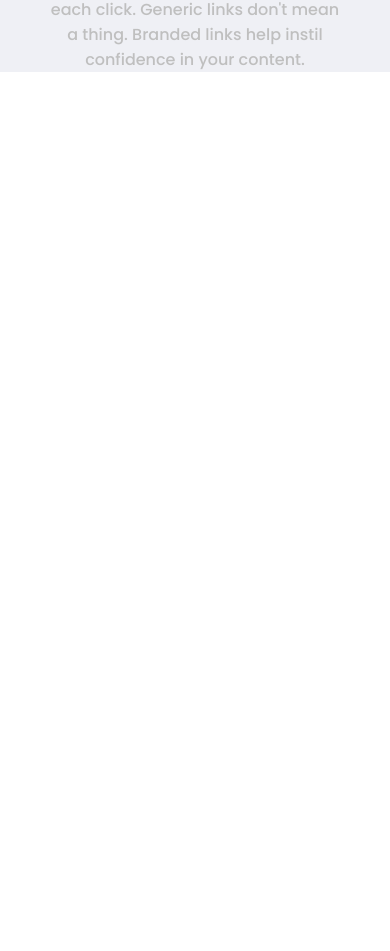
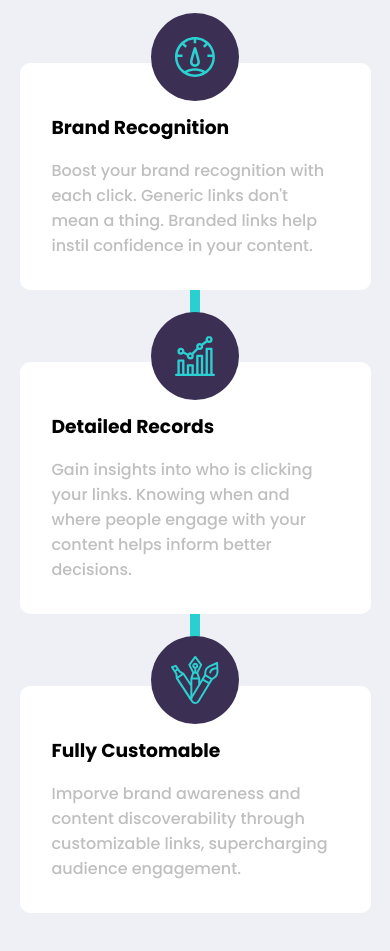
Before and after one commit to burakndmr/react-url-shorter, a React (Create React App) app: page / in a window 390 px wide. Shown: the part 1297-2248 px from the top of the page. Before the commit the page ends 1369 px from the top, so only its background shows below. Built offline with nearby package versions, Linux system fonts and the light colour scheme.

Commit message:
details section done.

```diff
--- a/src/App.jsx
+++ b/src/App.jsx
@@ -1,5 +1,5 @@
+import MainContext from "./Context/MainContext";
 import { useContext, useState } from "react";
-import MainContext from "./Context/MainContext";
 import Form from "./Components/Form";
 import LinkItem from "./Components/LinkItem";
 import Header from "./Components/Header";
--- a/src/Components/Details.js
+++ b/src/Components/Details.js
@@ -1,5 +1,7 @@
 import React from "react";
-
+import BrandIcon from "../Assets/Components/Icons/BrandIcon";
+import DetailedIcon from "../Assets/Components/Icons/DetailedIcon";
+import CostumizableIcon from "../Assets/Components/Icons/CostumizableIcon";
 const Details = () => {
   return (
     <div className="details">
@@ -10,11 +12,35 @@ const Details = () => {
       </p>
 
       <div className="details-container">
+        <div className="line"></div>
         <div className="box">
+          <div className="icon-container">
+            <BrandIcon />
+          </div>
           <h3>Brand Recognition</h3>
           <p>
             Boost your brand recognition with each click. Generic links don't
             mean a thing. Branded links help instil confidence in your content.
+          </p>
+        </div>
+        <div className="box" id="two">
+          <div className="icon-container">
+            <DetailedIcon />
+          </div>
+          <h3>Detailed Records</h3>
+          <p>
+            Gain insights into who is clicking your links. Knowing when and
+            where people engage with your content helps inform better decisions.
+          </p>
+        </div>
+        <div className="box" id="three">
+          <div className="icon-container">
+            <CostumizableIcon />
+          </div>
+          <h3>Fully Customable</h3>
+          <p>
+            Imporve brand awareness and content discoverability through
+            customizable links, supercharging audience engagement.
           </p>
         </div>
       </div>
--- a/src/Style/style.css
+++ b/src/Style/style.css
@@ -554,19 +554,149 @@ section .content-container .link-item-container button.clicked {
 }
 
 section .details {
+  width: 90%;
+  max-width: 1200px;
+  margin: 0 auto;
   padding-top: 150px;
   text-align: center;
+  padding-bottom: 5rem;
+}
+
+section .details .details-container {
+  position: relative;
+  width: 90%;
+  margin: 0 auto;
+  display: -webkit-box;
+  display: -ms-flexbox;
+  display: flex;
+  gap: 1.5rem;
+  z-index: 0;
+}
+
+@media screen and (max-width: 800px) {
+  section .details .details-container {
+    -webkit-box-orient: vertical;
+    -webkit-box-direction: normal;
+        -ms-flex-direction: column;
+            flex-direction: column;
+    -webkit-box-align: center;
+        -ms-flex-align: center;
+            align-items: center;
+    -webkit-box-pack: center;
+        -ms-flex-pack: center;
+            justify-content: center;
+    width: 100%;
+  }
+}
+
+section .details .details-container .line {
+  position: absolute;
+  height: 10px;
+  width: 100%;
+  background-color: #2acfcf;
+  top: 50%;
+  left: 0;
+  -webkit-transform: translateY(-50%);
+          transform: translateY(-50%);
+  z-index: 1;
+}
+
+@media screen and (max-width: 800px) {
+  section .details .details-container .line {
+    width: 600px;
+    left: auto;
+    -webkit-transform: rotate(90deg);
+            transform: rotate(90deg);
+  }
+}
+
+section .details .details-container .box {
+  position: relative;
+  padding-top: 50px;
+  padding-left: 2rem;
+  padding-right: 2rem;
+  background-color: #fff;
+  border-radius: 10px;
+  z-index: 2;
+  text-align: start;
+  -ms-flex-item-align: start;
+      align-self: flex-start;
+}
+
+@media screen and (max-width: 800px) {
+  section .details .details-container .box {
+    max-width: 100%;
+    width: 500px;
+    margin-left: auto;
+    margin-right: auto;
+  }
+}
+
+section .details .details-container .box p {
+  padding-top: 1rem;
+  font-size: 16px;
+  margin-bottom: 2rem;
+}
+
+section .details .details-container #two {
+  margin-top: 75px;
+}
+
+@media screen and (max-width: 800px) {
+  section .details .details-container #two {
+    margin-top: 3rem;
+  }
+}
+
+section .details .details-container #three {
+  margin-top: 150px;
+}
+
+@media screen and (max-width: 800px) {
+  section .details .details-container #three {
+    margin-top: 3rem;
+  }
+}
+
+section .details .details-container .icon-container {
+  position: absolute;
+  top: -50px;
+  height: 5.5rem;
+  width: 5.5rem;
+  display: inline-block;
+  background-color: #3b3054;
+  border-radius: 50%;
+  display: -webkit-box;
+  display: -ms-flexbox;
+  display: flex;
+  -webkit-box-align: center;
+      -ms-flex-align: center;
+          align-items: center;
+  -webkit-box-pack: center;
+      -ms-flex-pack: center;
+          justify-content: center;
+}
+
+@media screen and (max-width: 800px) {
+  section .details .details-container .icon-container {
+    left: 50%;
+    -webkit-transform: translateX(-50%);
+            transform: translateX(-50%);
+  }
 }
 
 section .details h2 {
+  margin-top: 3rem;
   text-align: center;
   color: #35323e;
   margin-bottom: 1rem;
+  font-size: clamp(1.8rem, 5vw, 2.5rem);
 }
 
 section .details p {
-  width: clamp(60%, 300px, 90%);
   margin: 0 auto;
   color: #bfbfbf;
+  font-size: clamp(1rem, 3vw, 1.2rem);
+  margin-bottom: 4rem;
 }
 /*# sourceMappingURL=style.css.map */
--- a/src/Style/style.scss
+++ b/src/Style/style.scss
@@ -404,17 +404,109 @@ section {
     }
   }
   & .details {
+    width: 90%;
+    max-width: 1200px;
+    margin: 0 auto;
     padding-top: 150px;
     text-align: center;
+    padding-bottom: 5rem;
+    .details-container {
+      position: relative;
+      width: 90%;
+      margin: 0 auto;
+      display: flex;
+      gap: 1.5rem;
+      z-index: 0;
+
+      @media screen and (max-width: 800px) {
+        flex-direction: column;
+        align-items: center;
+        justify-content: center;
+        width: 100%;
+      }
+      .line {
+        position: absolute;
+        height: 10px;
+        width: 100%;
+        background-color: $cyan;
+        top: 50%;
+
+        left: 0;
+
+        transform: translateY(-50%);
+
+        z-index: 1;
+        @media screen and (max-width: 800px) {
+          width: 600px;
+          left: auto;
+          transform: rotate(90deg);
+        }
+      }
+      .box {
+        position: relative;
+        padding-top: 50px;
+        padding-left: 2rem;
+        padding-right: 2rem;
+        background-color: #fff;
+        border-radius: 10px;
+        z-index: 2;
+        text-align: start;
+        align-self: flex-start;
+        @media screen and (max-width: 800px) {
+          max-width: 100%;
+          width: 500px;
+          margin-left: auto;
+          margin-right: auto;
+        }
+        p {
+          padding-top: 1rem;
+          font-size: 16px;
+          margin-bottom: 2rem;
+        }
+      }
+      #two {
+        margin-top: 75px;
+        @media screen and (max-width: 800px) {
+          margin-top: 3rem;
+        }
+      }
+      #three {
+        margin-top: 150px;
+        @media screen and (max-width: 800px) {
+          margin-top: 3rem;
+        }
+      }
+      .icon-container {
+        position: absolute;
+        top: -50px;
+        height: 5.5rem;
+        width: 5.5rem;
+        display: inline-block;
+        background-color: $dark-violet;
+        border-radius: 50%;
+        display: flex;
+        align-items: center;
+        justify-content: center;
+        @media screen and (max-width: 800px) {
+          left: 50%;
+          transform: translateX(-50%);
+        }
+      }
+    }
     h2 {
+      margin-top: 3rem;
       text-align: center;
       color: $very-dark-blue;
       margin-bottom: 1rem;
+      font-size: clamp(1.8rem, 5vw, 2.5rem);
     }
     p {
-      width: clamp(60%, 300px, 90%);
       margin: 0 auto;
       color: $gray;
+      // font-size: 1.2rem;
+      font-size: clamp(1rem, 3vw, 1.2rem);
+
+      margin-bottom: 4rem;
     }
   }
 }
```
Also changed, not shown: 1 other file (tests, documents, lock files or other folders).
